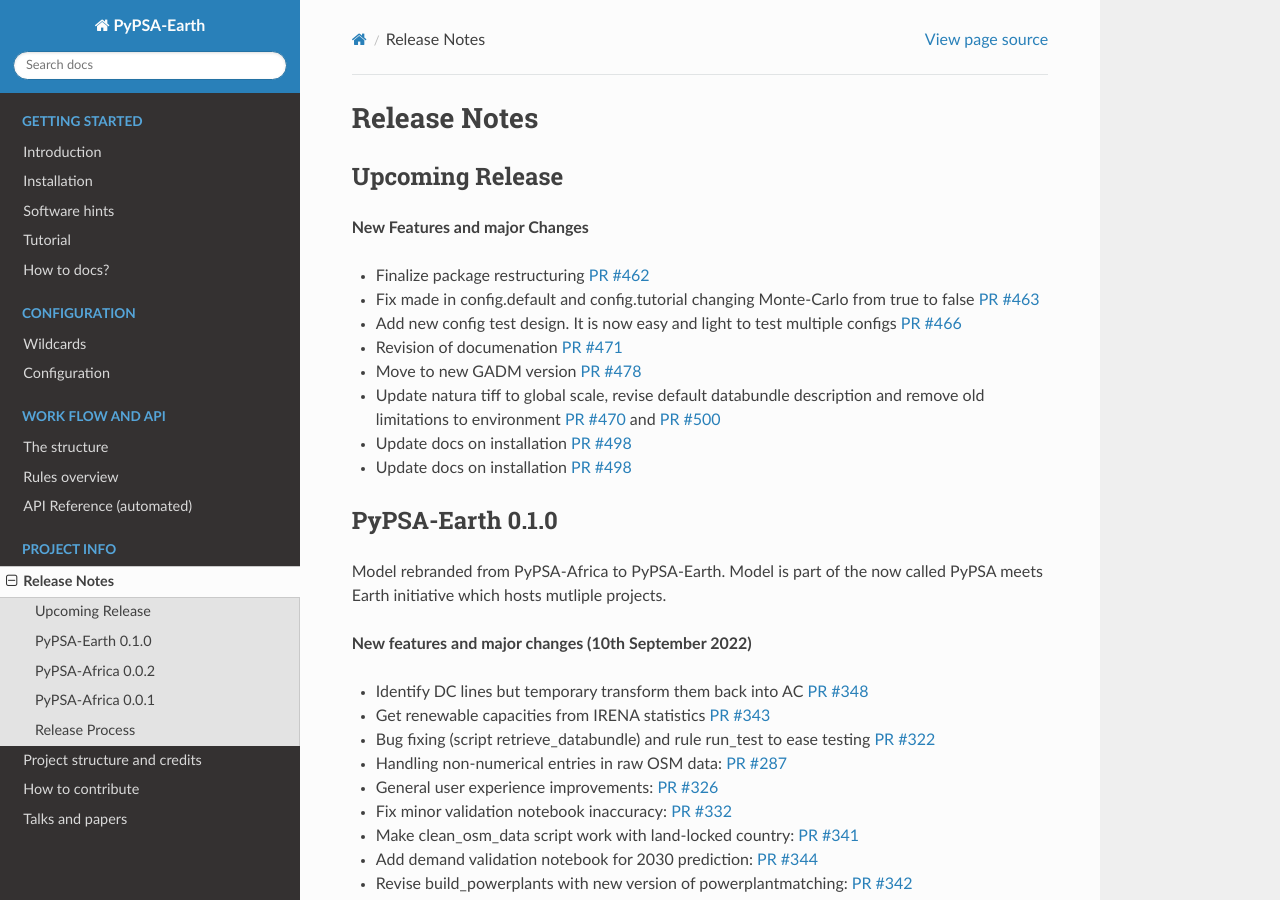
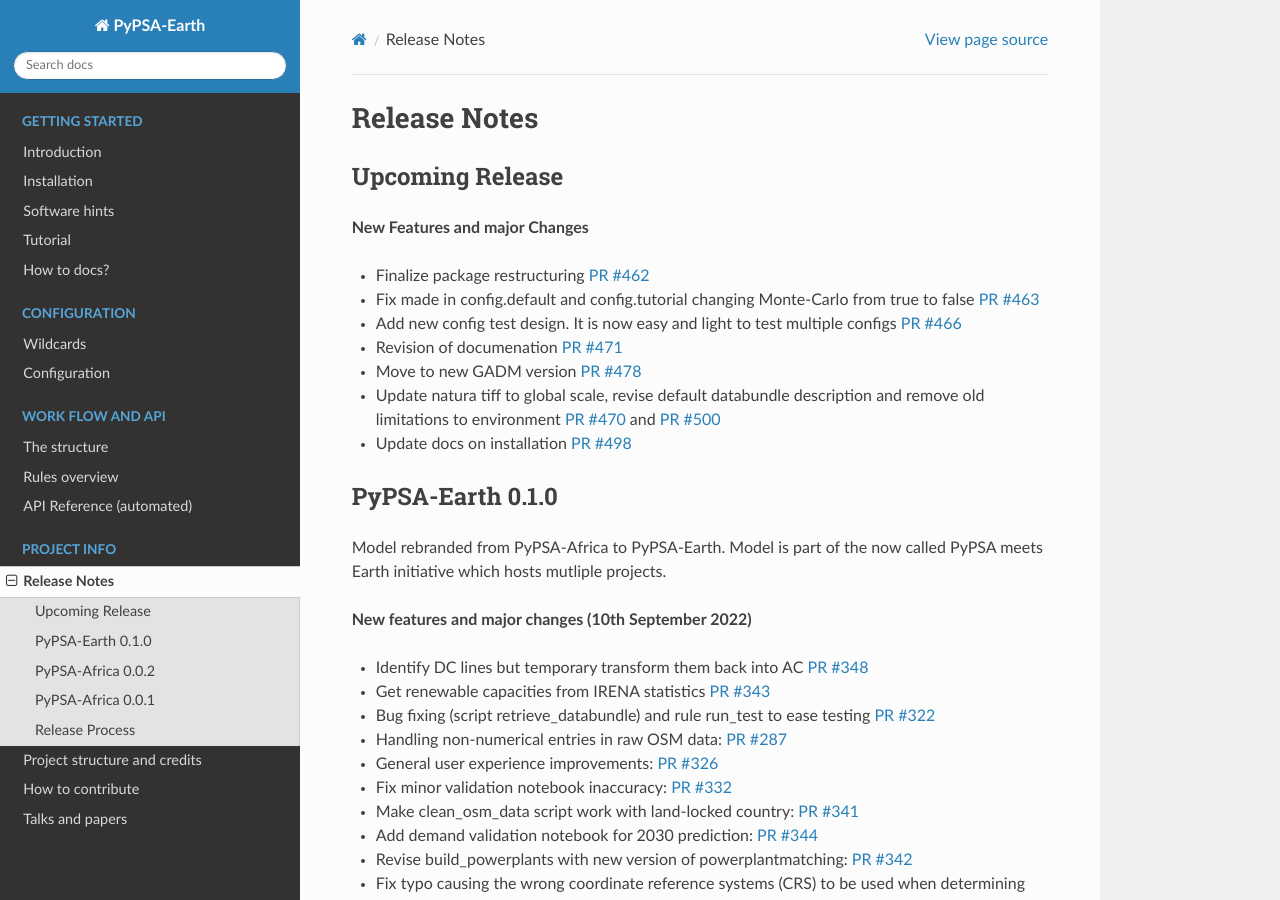
Before and after one commit to pypsa-meets-earth/pypsa-earth, a Sphinx documentation site: the page built from doc/release_notes.rst, in a window 1280 px wide and 900 px high. Built offline with Sphinx 7.4.7 and the Read the Docs theme 2.0.0, drawn with Linux system fonts in a browser that asks for light colours; pages that are not in the unit, such as notebooks, are missing from menus; the version number could not be read and is left out.

Commit message:
Remove duplicated line in release_notes

```diff
--- a/doc/release_notes.rst
+++ b/doc/release_notes.rst
@@ -24,8 +24,6 @@
 * Move to new GADM version `PR #478 <https://github.com/pypsa-meets-earth/pypsa-earth/pull/478>`__
 
 * Update natura tiff to global scale, revise default databundle description and remove old limitations to environment `PR #470 <https://github.com/pypsa-meets-earth/pypsa-earth/pull/470>`__ and `PR #500 <https://github.com/pypsa-meets-earth/pypsa-earth/pull/500>`__
-
-* Update docs on installation `PR #498 <https://github.com/pypsa-meets-earth/pypsa-earth/pull/498>`__
 
 * Update docs on installation `PR #498 <https://github.com/pypsa-meets-earth/pypsa-earth/pull/498>`__
 
```
